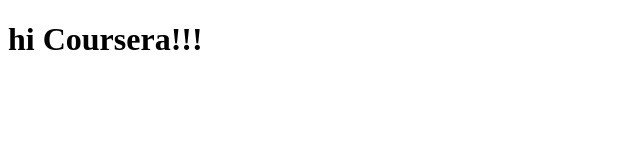
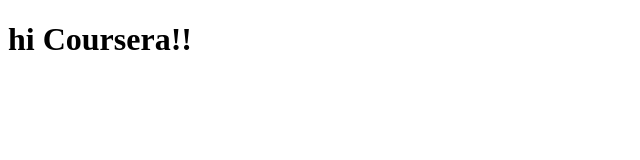
Before and after one commit to Yagnatheja/coursera-angularjs, a plain HTML site: page index.html in a window 1280 px wide. Shown: the full height of the page, 0-640 px from the left. Drawn offline with Linux system fonts and the light colour scheme.

Commit message:
New Version

```diff
--- a/index.html
+++ b/index.html
@@ -5,6 +5,6 @@
     <title>Hello Coursera</title>
 </head>
 <body>
-    <h1>hi Coursera!!!</h1>
+    <h1>hi Coursera!!</h1>
 </body>
 </html>
```
